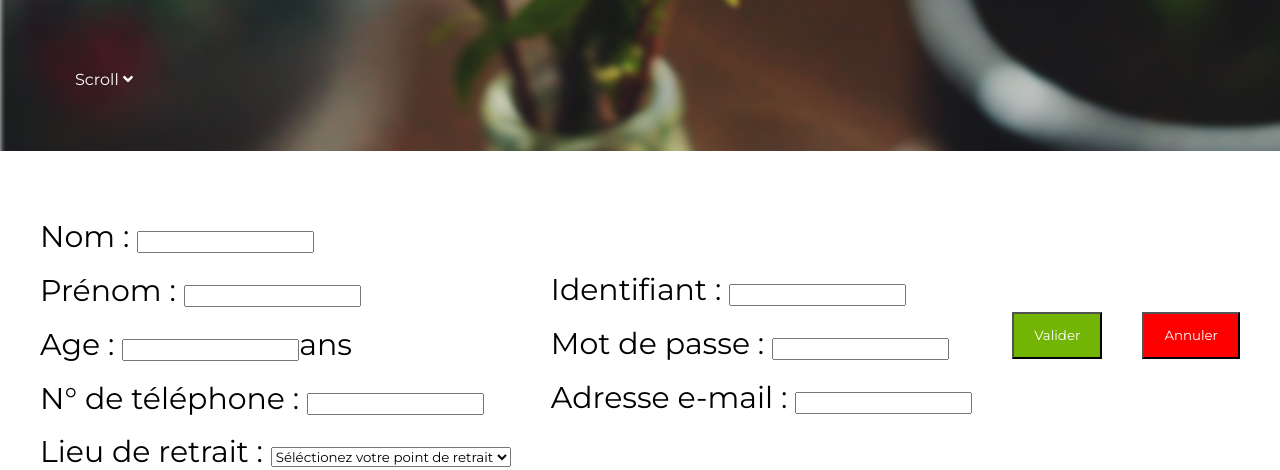
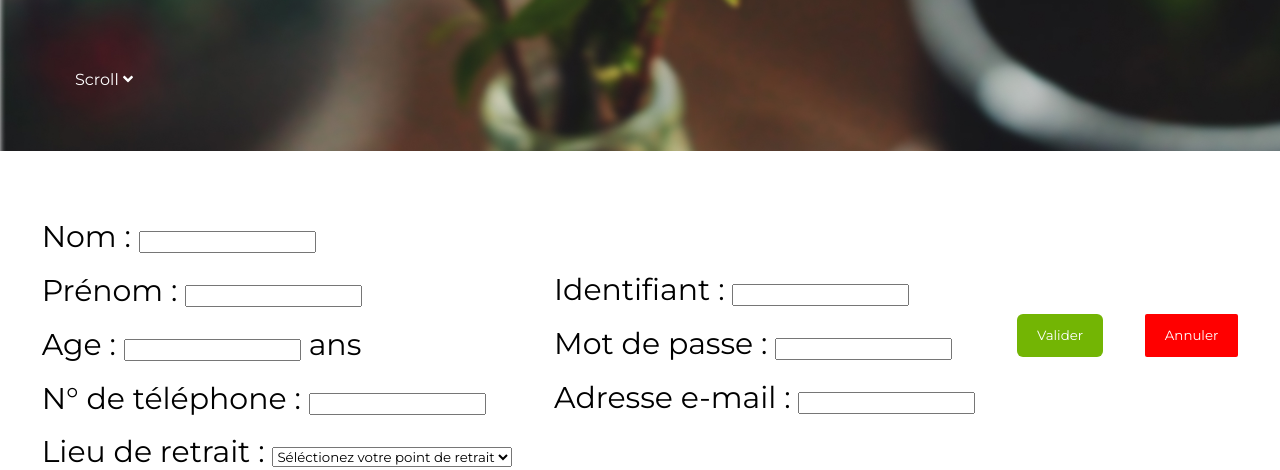
Before and after one commit to nathan42-dev/nathan42-dev.github.io, a plain HTML site: page index.html in a window 1280 px wide. In both pictures the pointer is over the button "Valider". Shown: the part 539-1009 px from the top of the page. Drawn offline with Linux system fonts and the light colour scheme.

Commit message:
Add files via upload

```diff
--- a/css/styles.css
+++ b/css/styles.css
@@ -90,17 +90,34 @@ nav.nav li a {
 .button {
     background-color: #73b504;
     color: white;
+    border: none;
+    border-radius: 2px;
     padding: 1em 1.5em;
     position: relative;
     text-decoration: none;
     display: inline-block;
 }
 
+.button:hover {
+    transition: 250ms ease-in-out;
+    cursor: pointer;
+    border-radius: 6px;
+
+}
+
 .button-annuler {
     background-color: red;
     color: white;
+    border: none;
+    border-radius: 2px;
     padding: 1em 1.5em;
     position: relative;
     text-decoration: none;
     display: inline-block;
 }
+
+.button-annuler:hover {
+    transition: 250ms ease-in-out;
+    cursor: pointer;
+    border-radius: 6px;
+}
```
Also changed, not shown: index.html (+1 -1 lines).
